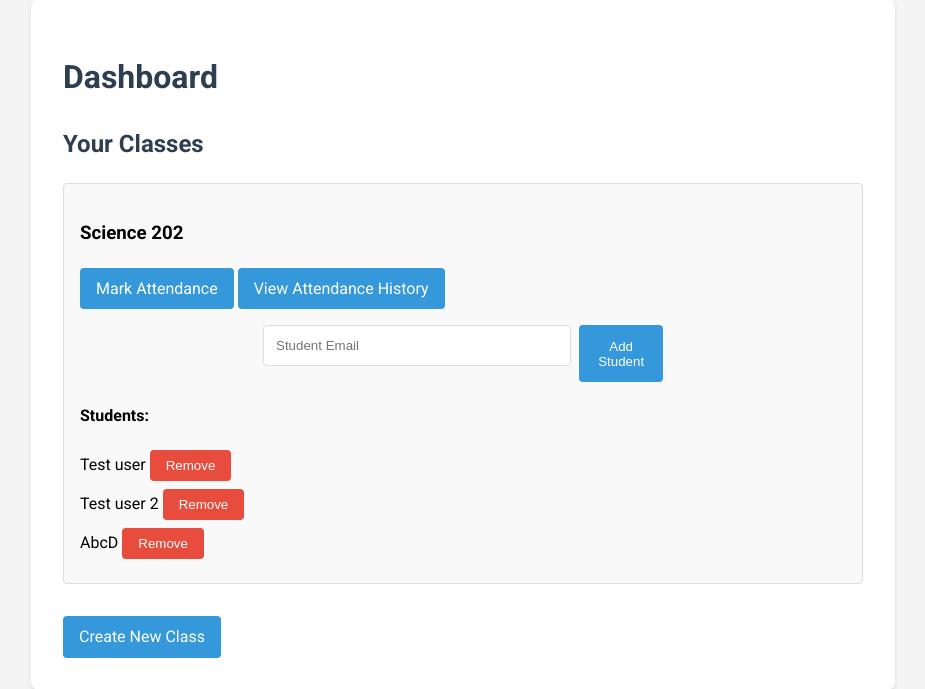
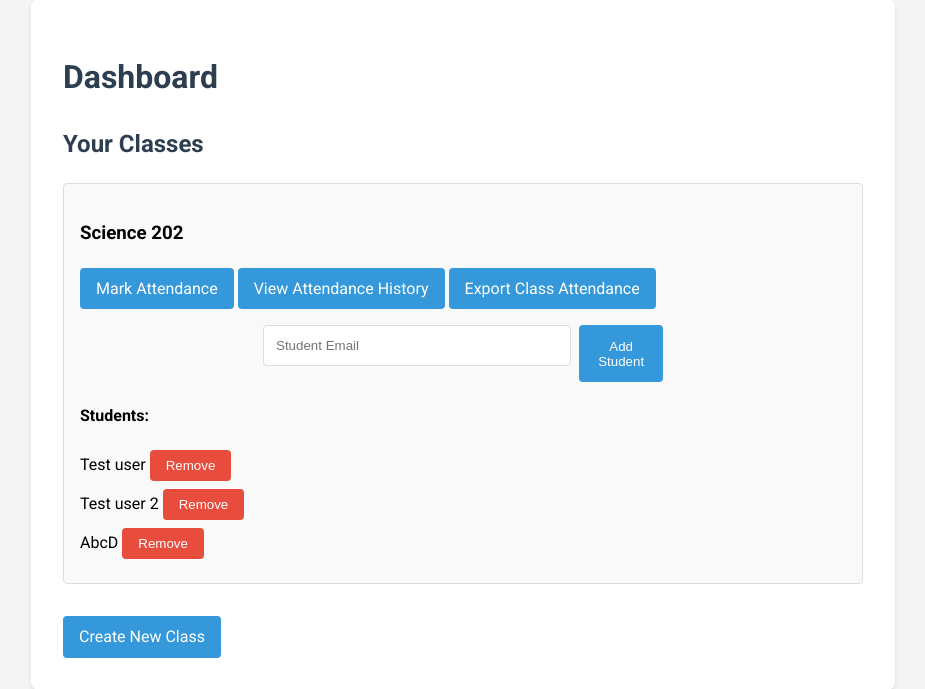
Before and after one commit to Darkstalker007/Computer-Science-IA, a Flask app: page /dashboard in a window 1280 px wide. Shown: the part 174-863 px from the top of the page, without its empty margins (177-1102 px from the left). Run offline with Flask 3, Linux system fonts and the light colour scheme; a user stored in the database is signed in; data comes from the database, SQL or seed files in the repository.

Commit message:
Add teacher export attendance

```diff
--- a/app.py
+++ b/app.py
@@ -6,8 +6,9 @@ from models import db, User, Class, Attendance
 import smtplib
 from email.mime.text import MIMEText
 from email.mime.multipart import MIMEMultipart
-from exports import generate_student_attendance_pdf
 from flask import send_file
+from exports import generate_class_attendance_pdf, generate_student_attendance_pdf
+
 
 
 
@@ -328,6 +329,29 @@ def attendance_history(class_id):
                          student_stats=sorted_stats,
                          sort_by=sort_by)
 
+@app.route('/export/class_attendance/<int:class_id>')
+@login_required
+def export_class_attendance(class_id):
+    if current_user.role != 'teacher':
+        flash('Only teachers can export class attendance')
+        return redirect(url_for('dashboard'))
+
+    class_obj = Class.query.get_or_404(class_id)
+    attendance_records = Attendance.query.filter_by(class_id=class_id).all()
+
+    pdf_file = generate_class_attendance_pdf(
+        class_obj.name,
+        class_id,
+        attendance_records
+    )
+
+    return send_file(
+        pdf_file,
+        mimetype='application/pdf',
+        as_attachment=True,
+        download_name=f'class_attendance_{class_obj.name}.pdf'
+    )
+
 
 if __name__ == '__main__':
     with app.app_context():
--- a/templates/dashboard.html
+++ b/templates/dashboard.html
@@ -11,6 +11,7 @@
                     <h3>{{ class.name }}</h3>
                     <a href="{{ url_for('mark_attendance', class_id=class.id) }}" class="btn">Mark Attendance</a>
                     <a href="{{ url_for('attendance_history', class_id=class.id) }}" class="btn btn-info">View Attendance History</a>
+                    <a href="{{ url_for('export_class_attendance', class_id=class.id) }}" class="btn btn-primary">Export Class Attendance</a>
                     <form method="POST" action="{{ url_for('add_student', class_id=class.id) }}" class="add-student-form">
                         <input type="email" name="student_email" placeholder="Student Email" required>
                         <button type="submit">Add Student</button>
@@ -30,8 +31,7 @@
             {% endfor %}
         </ul>
         <a href="{{ url_for('create_class') }}" class="btn create-class">Create New Class</a>
-    {% else %}
-        <h2>Your Classes</h2>
+    {% else %}        <h2>Your Classes</h2>
         <ul class="class-list">
             {% for class in classes %}
                 <li class="class-item">
```
Also changed, not shown: exports.py (+35 -0 lines), 1 other file.
